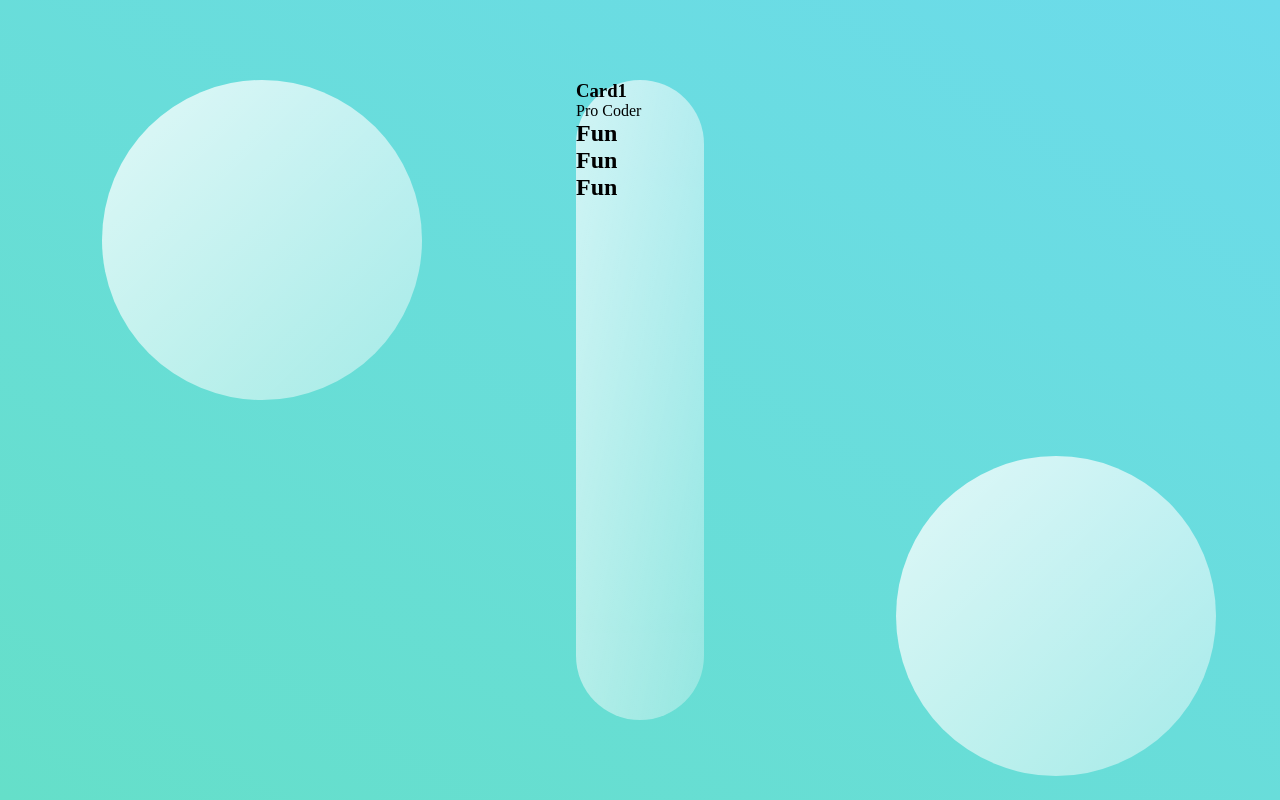
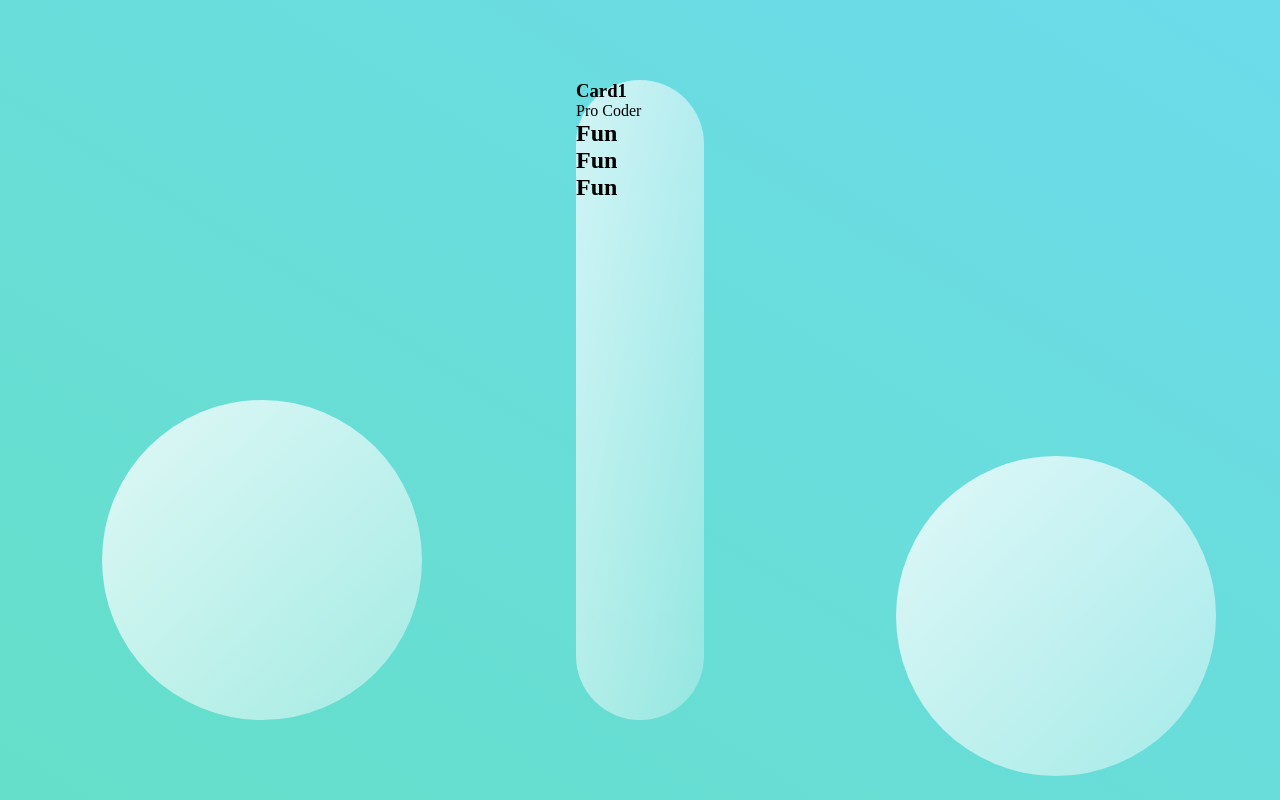
Before and after one commit to JustHoijer/StyleSamples, a Django app: page / in a window 1280 px wide. Run offline with Django 4.2, Linux system fonts and the light colour scheme.

Commit message:
updates 1

```diff
--- a/static/css/style.css
+++ b/static/css/style.css
@@ -37,7 +37,7 @@ main {
 }
 
 .circle1 {
-    top: 10%;
+    top: 50%;
     left: 8%;
 }
 
```
